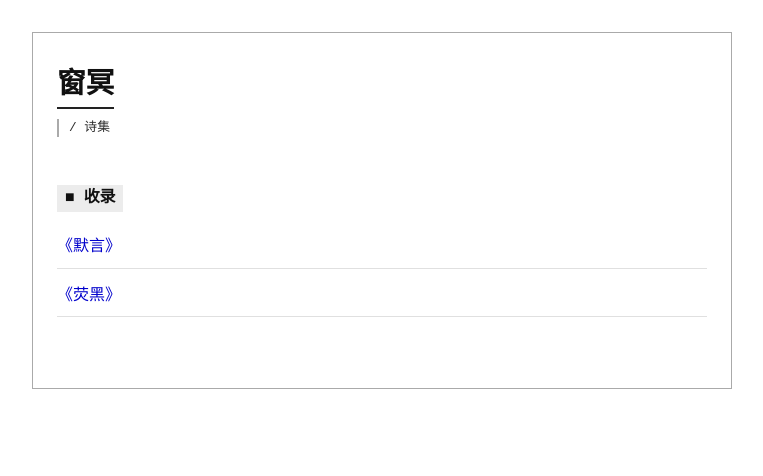
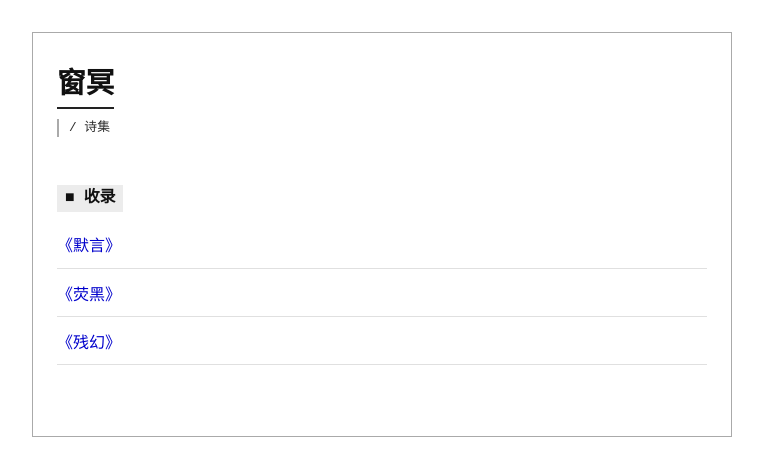
Before and after one commit to JonathanZhang0813/poems, a plain HTML site: page index.html in a window 1280 px wide. Shown: the whole page, without its empty margins (258-1021 px from the left). Drawn offline with Linux system fonts and the light colour scheme.

Commit message:
Add link to poem '残幻' in index.html

```diff
--- a/index.html
+++ b/index.html
@@ -108,6 +108,7 @@
     <ul class="poems-list">
         <li><a href="/poems/moyan.pdf" target="_blank">《默言》</a></li>
         <li><a href="/poems/yinghei.pdf" target="_blank">《荧黑》</a></li>
+        <li><a href="/poems/canhuan.pdf" target="_blank">《残幻》</a></li>
     </ul>
     <div class="footer-note">
         &nbsp;
```
